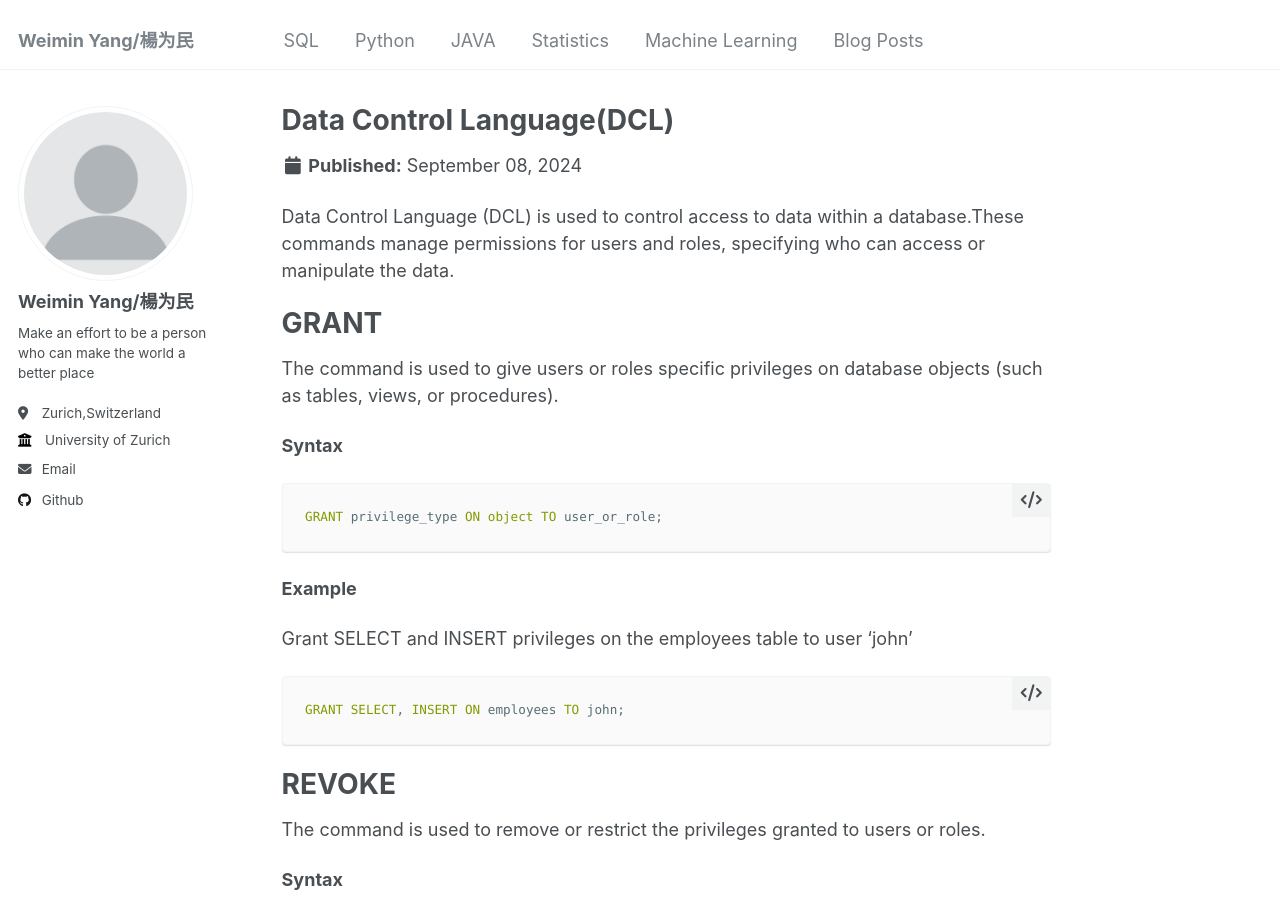
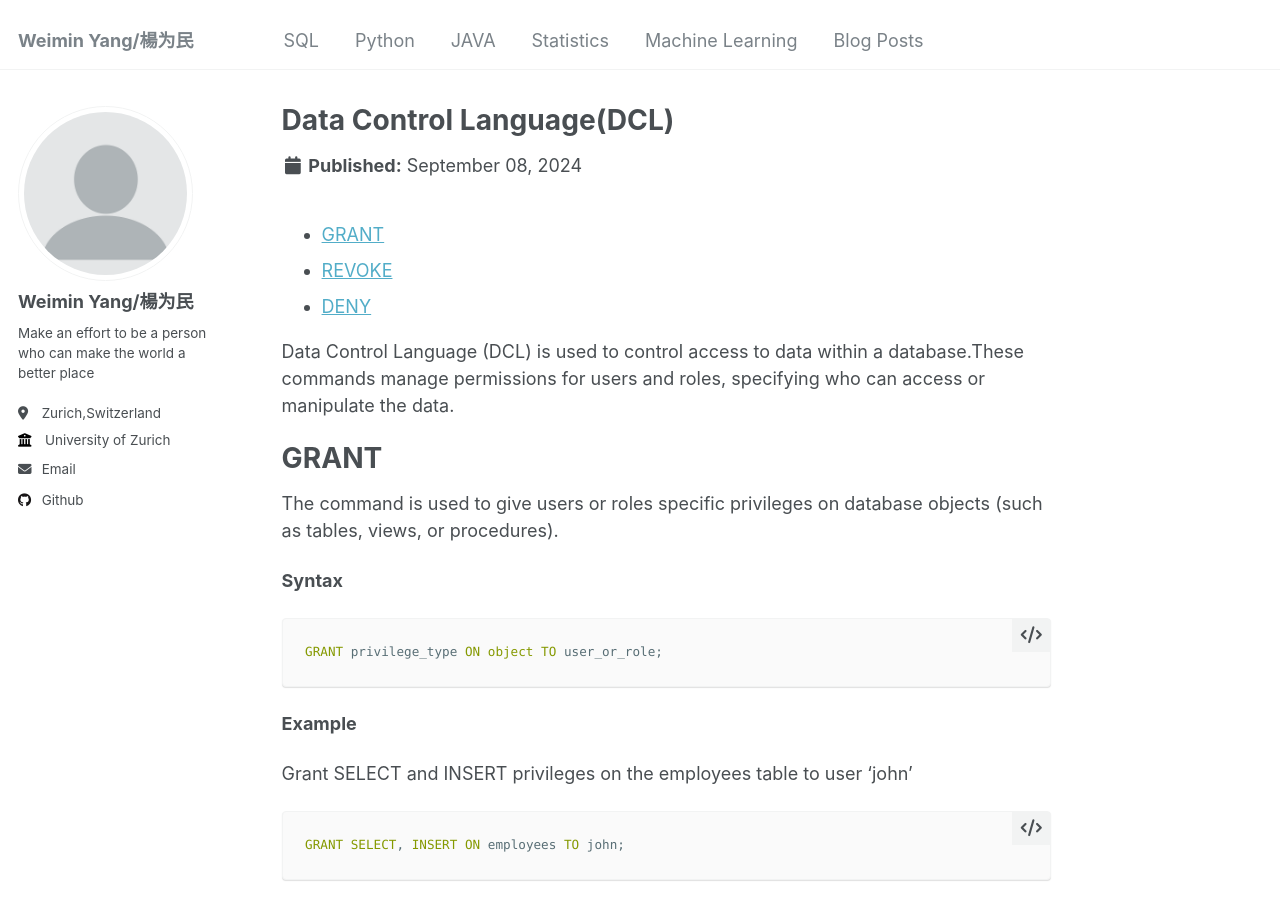
Before and after one commit to weimin3/weimin3.github-io, a Jekyll site: the page built from _SQL/3_DCL.md, in a window 1280 px wide and 900 px high. Built offline with Jekyll 4.4.1, drawn with Linux system fonts in a browser that asks for light colours.

Commit message:
Update 3_DCL.md

```diff
--- a/_SQL/3_DCL.md
+++ b/_SQL/3_DCL.md
@@ -5,6 +5,10 @@ permalink: /SQL/DCL
 excerpt: 'Those commands deal with the control of access to data in the database,cluding GRANT,REVOKE,DENY'
 date: 2024-09-08
 ---
+- [GRANT](#grant)
+- [REVOKE](#revoke)
+- [DENY](#deny)
+
 Data Control Language (DCL) is used to control access to data within a database.These commands manage permissions for users and roles, specifying who can access or manipulate the data.
 # GRANT
 The command is used to give users or roles specific privileges on database objects (such as tables, views, or procedures).
```
